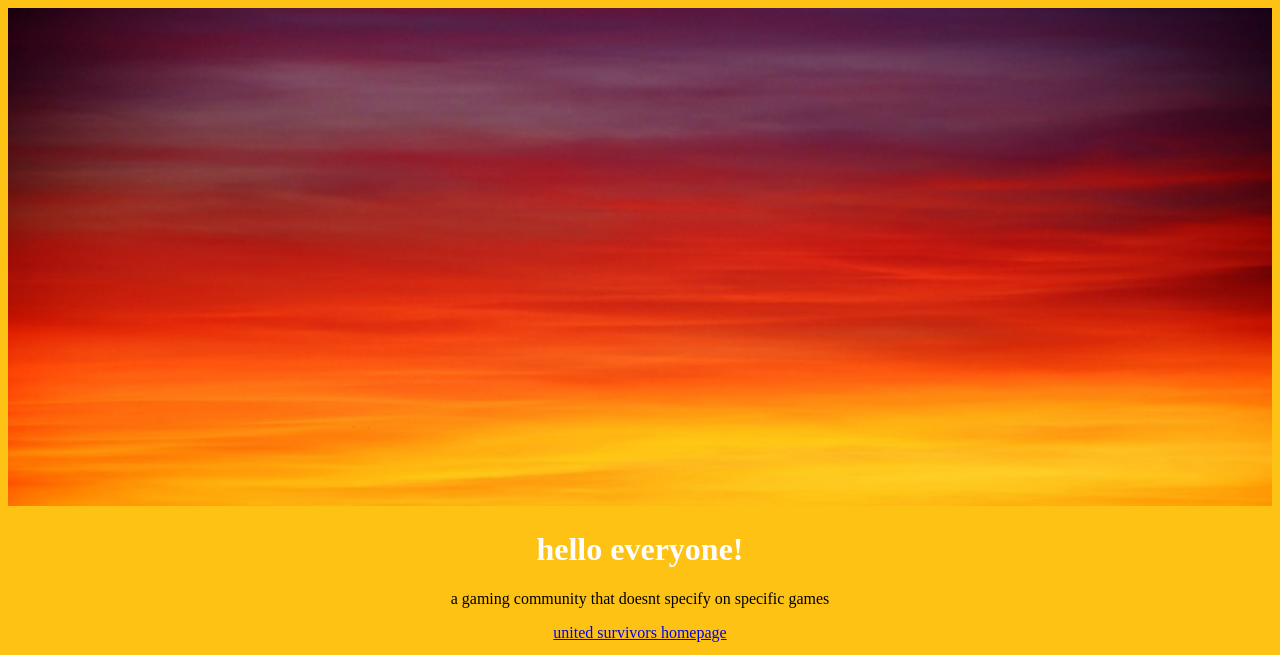
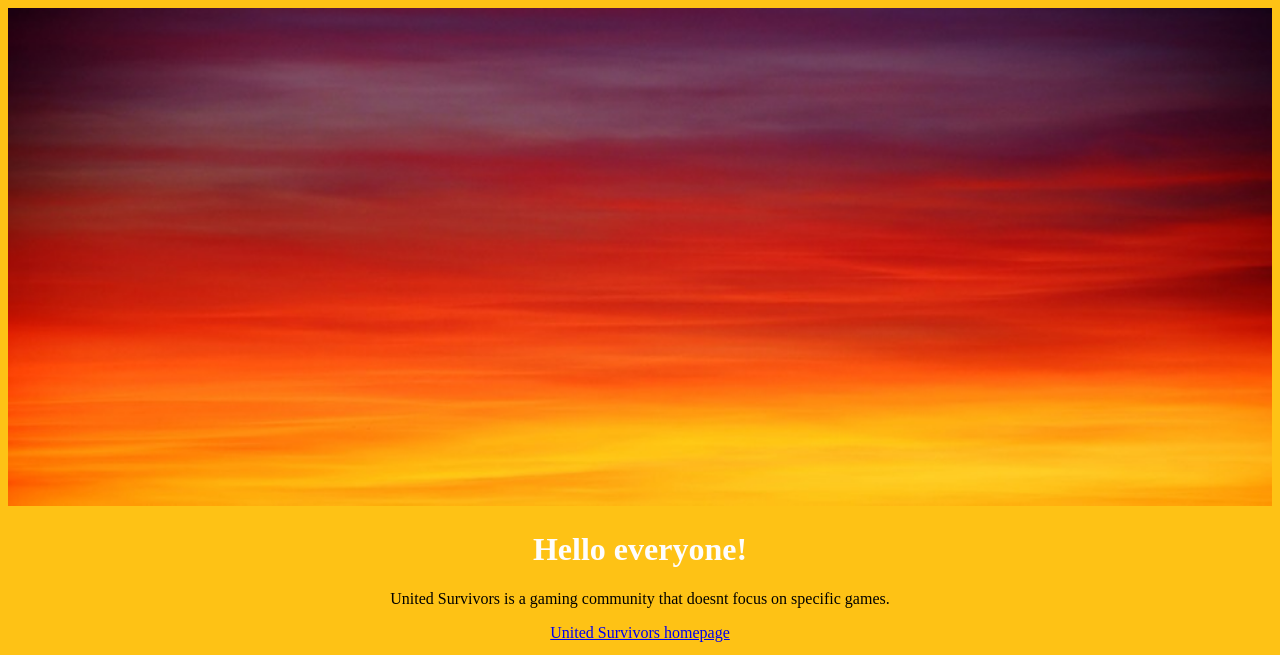
Before and after one commit to Lynx-Gaming/Jace-Website, a plain HTML site: page index.html in a window 1280 px wide. Shown: the top 655 px of the page. Drawn offline with Linux system fonts and the light colour scheme.

Commit message:
Fixed some spelling

```diff
--- a/index.html
+++ b/index.html
@@ -37,11 +37,11 @@
 	<body>
 
 			<img src="sunset.jpg" alt="backgroundimage" width="100%" height="100%">
-			<h1>hello everyone!</h1>
+			<h1>Hello everyone!</h1>
 
-			<p title="">a gaming community that doesnt specify on specific games</p>
+			<p title="">United Survivors is a gaming community that doesnt focus on specific games. </p>
 
-			<a href="https://unitedsurvivors.org/"target=_blank>united survivors homepage</a>
+			<a href="https://unitedsurvivors.org/"target=_blank>United Survivors homepage</a>
 
 			<p>
 
```
